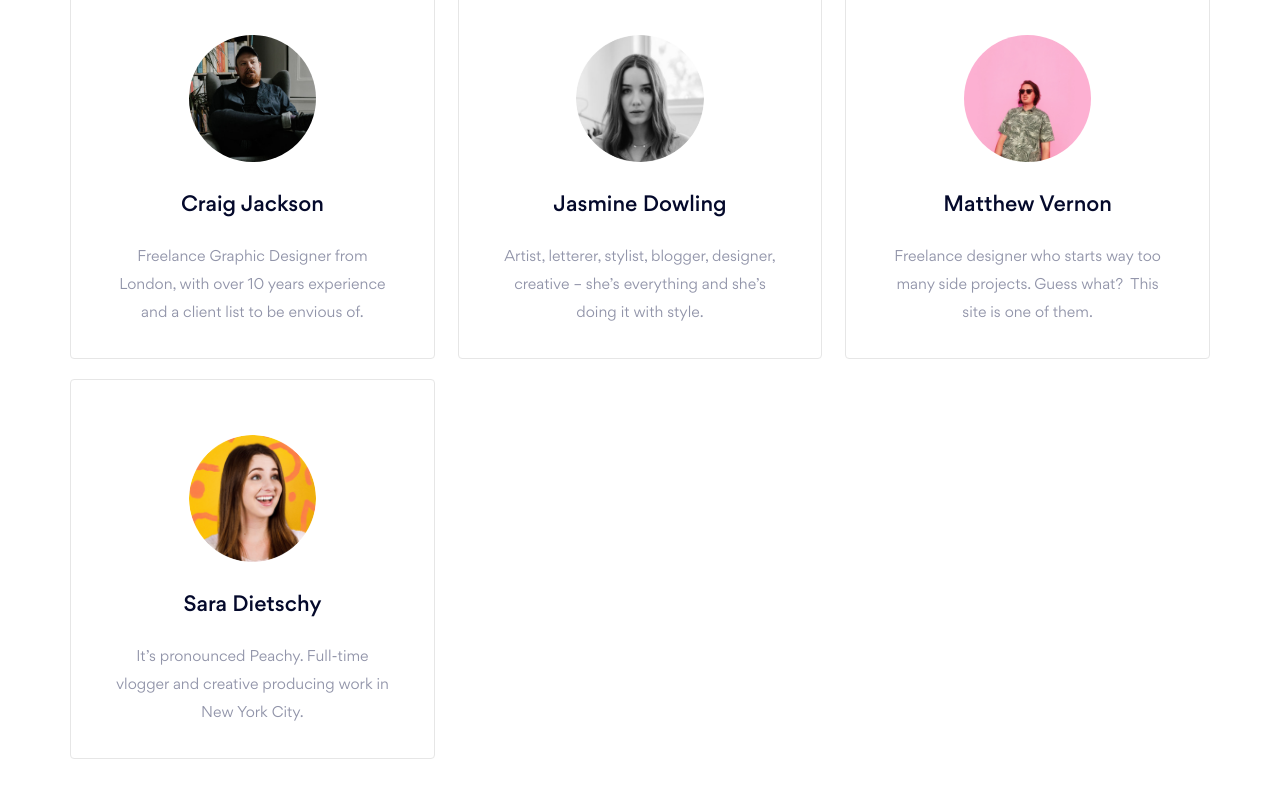
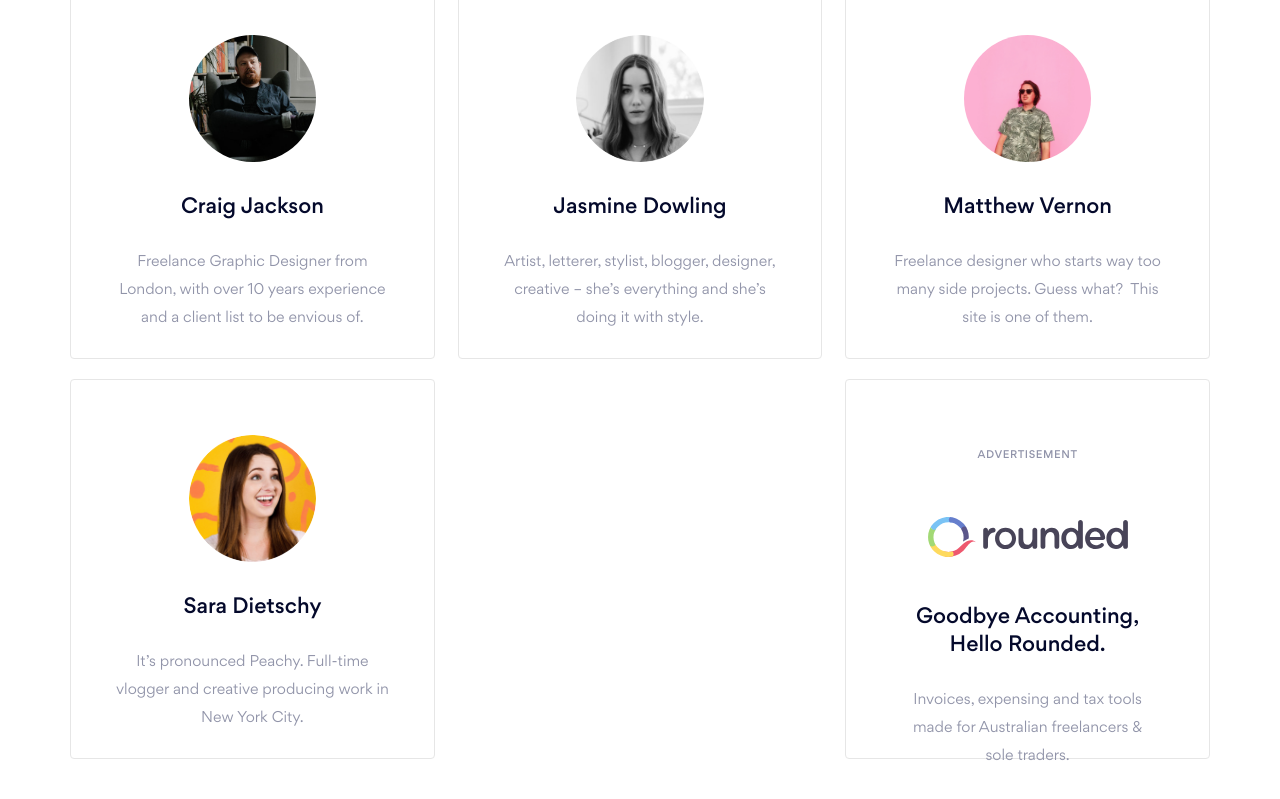
Before and after one commit to mattvernon/funemployed, a Jekyll site: the page built from home.html, in a window 1280 px wide, cut to the strip 819-1684 px from the top of the page. Shown: the top 799 px of the strip. Built offline with Jekyll 4.4.1, drawn with Linux system fonts in a browser that asks for light colours.

Commit message:
added in sponsor details, sponsor card and cleaned up responsive styles

```diff
--- a/_config.yml
+++ b/_config.yml
@@ -42,8 +42,8 @@ markdown: kramdown
 sass:
   sass_dir: _sass
   style: compressed
-sponsor_img:
-sponsor_title:
-sponsor_headline:
-sponsor_subline:
-sponsor_url:
+sponsor_img: "/assets/images/rounded.svg"
+sponsor_title: "Rounded"
+sponsor_headline: "Goodbye Accounting, Hello Rounded."
+sponsor_subline: "Invoices, expensing and tax tools made for Australian freelancers & sole traders."
+sponsor_url: "http://rounded.com.au"
--- a/_sass/_styles.scss
+++ b/_sass/_styles.scss
@@ -634,10 +634,56 @@ HOME PAGE
 	margin-top: 35px;
 }
 
-#profile-card h4 {
+#profile-card h4,
+#sponsor-card h4 {
 	color: $navy;
 	font-size: 20px;
 	font-weight: 500;
+	line-height: 1.4;
+}
+
+/* sponsor card */
+
+#sponsor-card {
+	border: 1px solid $lightgrey;
+	border-radius: 4px;
+	height: 380px;
+	width: 32%;
+	margin-top: 10px;
+	margin-bottom: 10px;
+
+	display: flex;
+	flex-direction: column;
+	align-items: center;
+	justify-content: space-around;
+
+	text-align: center;
+	padding: 40px 55px;
+
+	transition: 0.2s;
+}
+
+#sponsor-card:hover {
+	transform: scale(1.05);
+	box-shadow: 0 30px 40px 0 rgba(0,0,0,0.08);
+}
+
+.profile-card-inner small {
+	text-decoration: none;
+	font-size: 10px;
+	text-transform: uppercase;
+	letter-spacing: 0.6px;
+	color: $grey;
+	font-weight: 500;
+	display: block;
+	margin-bottom: 20px;
+	margin-top: 30px;
+}
+
+.sponsor-img {
+	max-width: 200px;
+	margin-top: 35px;
+	margin-bottom: 15px;
 }
 
 /* ==================================================
@@ -1068,9 +1114,14 @@ MEDIA QUERIES
 		width: 48.5%;
 	}
 
+	// cards
+
+		#profile-card,
+		#sponsor-card {
+			width: 49%;
+	}
+
 }
-
-
 
 @media(max-width:640px) {
 
@@ -1164,6 +1215,15 @@ MEDIA QUERIES
 			font-size: 10px;
 		}
 
+		#profile-card,
+		#sponsor-card {
+			width: 100%;
+	}
+
+	.slack-button {
+		margin-top: 30px;
+	}
+
 }
 
 @media(min-width: 640px) {
--- a/home.html
+++ b/home.html
@@ -35,6 +35,14 @@ layout: default
 
     {% endfor %}
 
+    <a href="{{ site.sponsor_url | append: "?ref=funemployed" }}" target="_blank" id="sponsor-card">
+      <div class="profile-card-inner">
+        <small>Advertisement</small>
+        <img src="{{ site.sponsor_img }}" class="sponsor-img">
+        <h4>{{ site.sponsor_headline }}</h4>
+        <p>{{ site.sponsor_subline }}</p>
+      </div>
+    </a>
 
     </div>
   </div>
```
Also changed, not shown: assets/images/rounded.svg (added).
